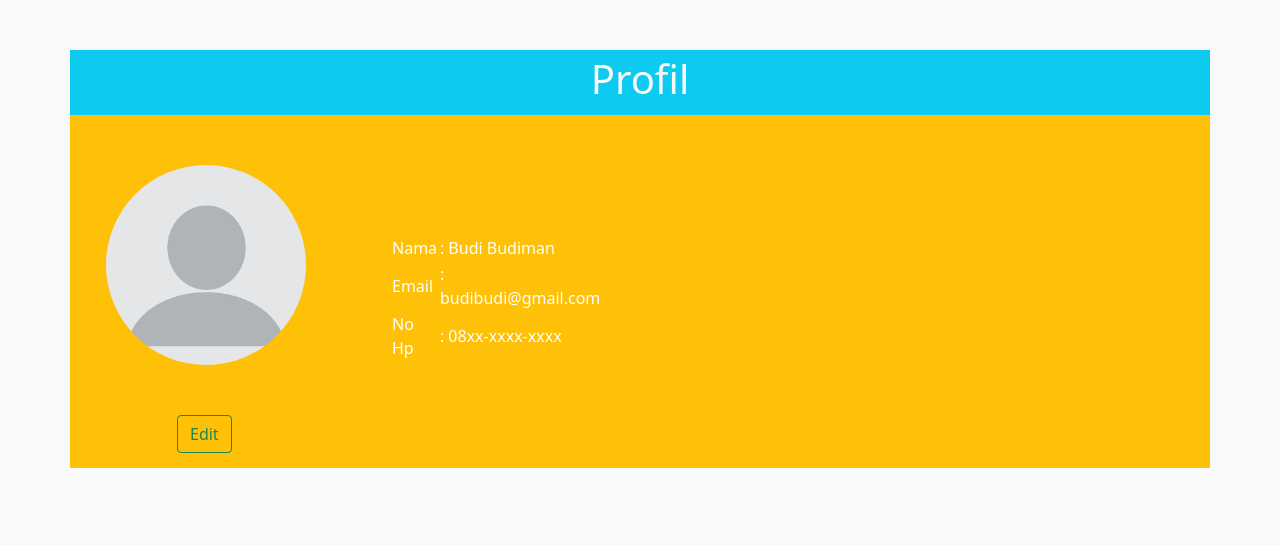
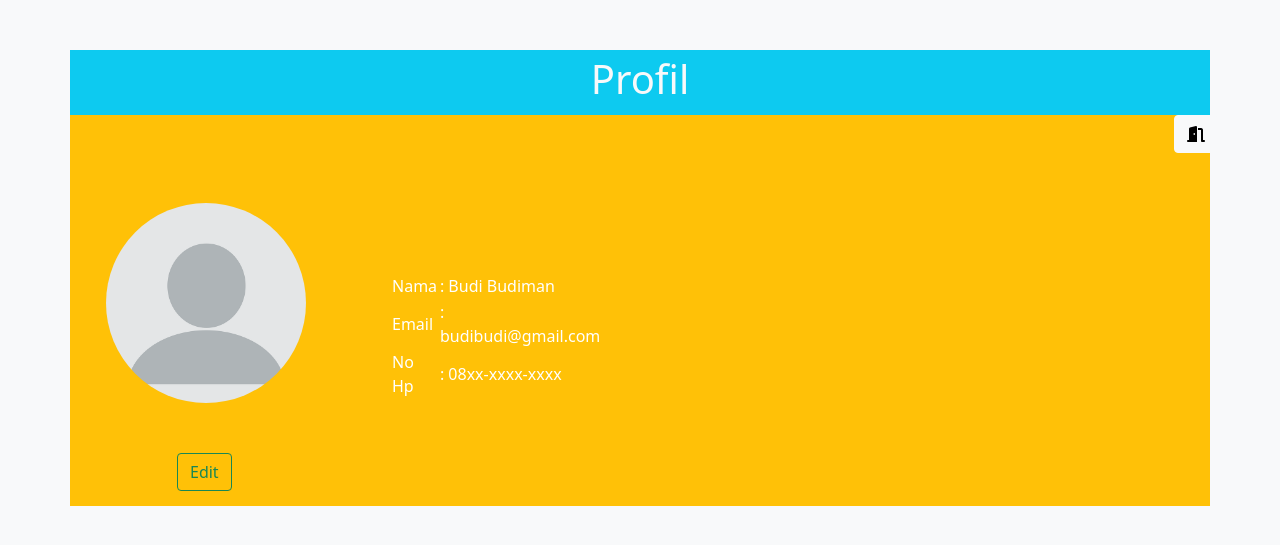
Before and after one commit to safutrasetya/cafee, a PHP site: page /profil.php in a window 1280 px wide. Shown: the top 545 px of the page. Run offline with PHP 8.4, Linux system fonts and the light colour scheme; some libraries are stand-ins or nearby versions.

Commit message:
Merapikan halaman profile

```diff
--- a/css/profil.css
+++ b/css/profil.css
@@ -26,3 +26,8 @@
   padding-bottom: 15px;
   padding-left: 95px;
 }
+
+.exitbutton
+{
+  padding-left: 1092px;
+}
--- a/profil.php
+++ b/profil.php
@@ -5,7 +5,7 @@
     <title>Halaman Profile</title>
     <link href="https://cdn.jsdelivr.net/npm/bootstrap@5.0.2/dist/css/bootstrap.min.css" rel="stylesheet" integrity="sha384-EVSTQN3/azprG1Anm3QDgpJLIm9Nao0Yz1ztcQTwFspd3yD65VohhpuuCOmLASjC" crossorigin="anonymous">
     <script src="https://cdn.jsdelivr.net/npm/bootstrap@5.0.2/dist/js/bootstrap.bundle.min.js" integrity="sha384-MrcW6ZMFYlzcLA8Nl+NtUVF0sA7MsXsP1UyJoMp4YLEuNSfAP+JcXn/tWtIaxVXM" crossorigin="anonymous"></script>
-    <!-- <script src="https://kit.fontawesome.com/f6dcf461c1.js" crossorigin="anonymous"></script> -->
+    <script src="https://kit.fontawesome.com/f6dcf461c1.js" crossorigin="anonymous"></script>
     <link rel="stylesheet" href="css/profil.css">
   </head>
   <body class="bg-light">
@@ -14,6 +14,9 @@
       <h1>Profil</h1>
     </div>
     <div class="container bg-warning info">
+      <div class="exitbutton">
+        <button type="button" class="btn btn-outline-light active" name="exit"><i class="fas fa-door-open"></i></button>
+      </div>
     <div class="row">
       <div class="col-sm-3">
       <div class="container image">
```
